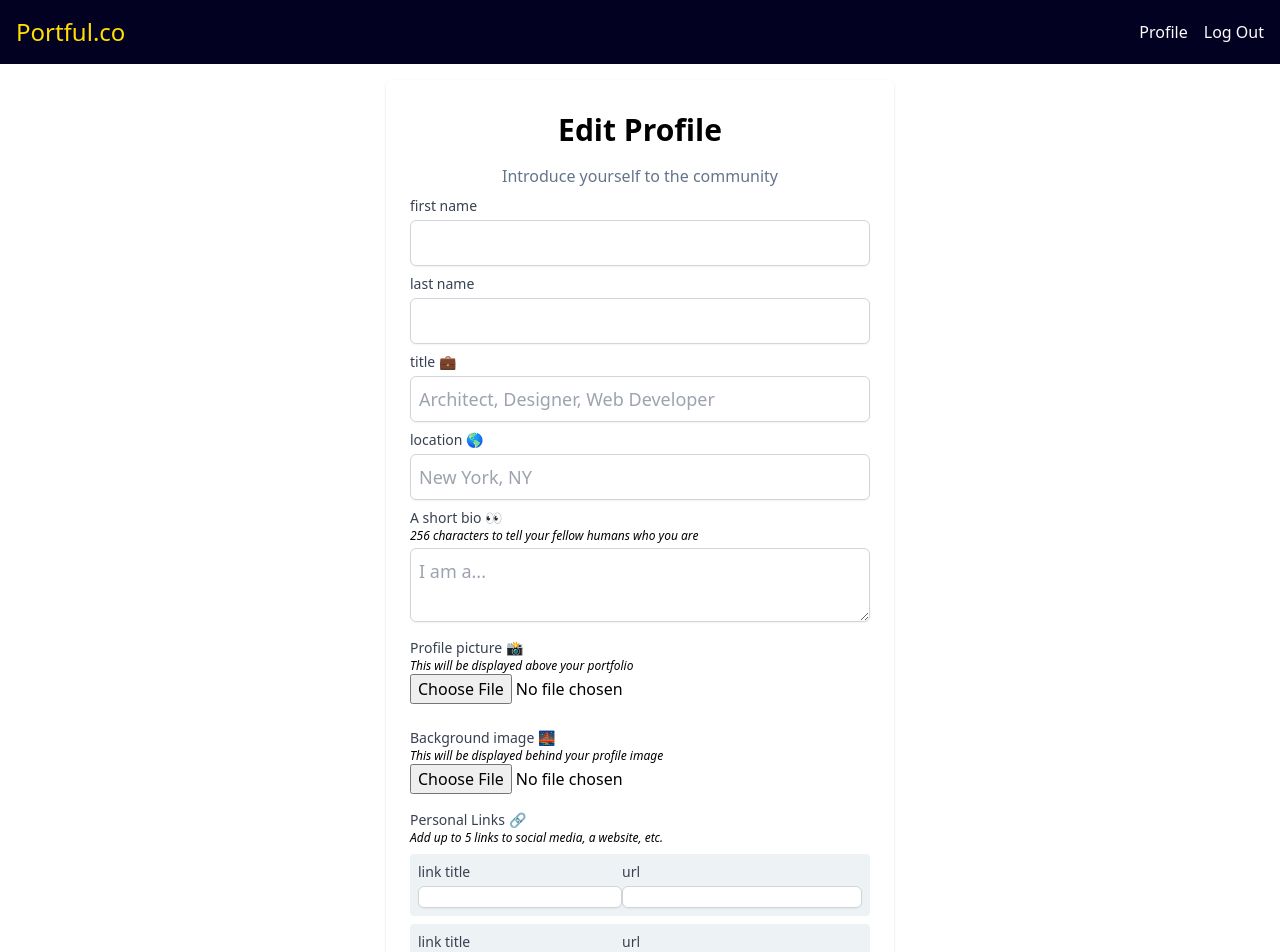
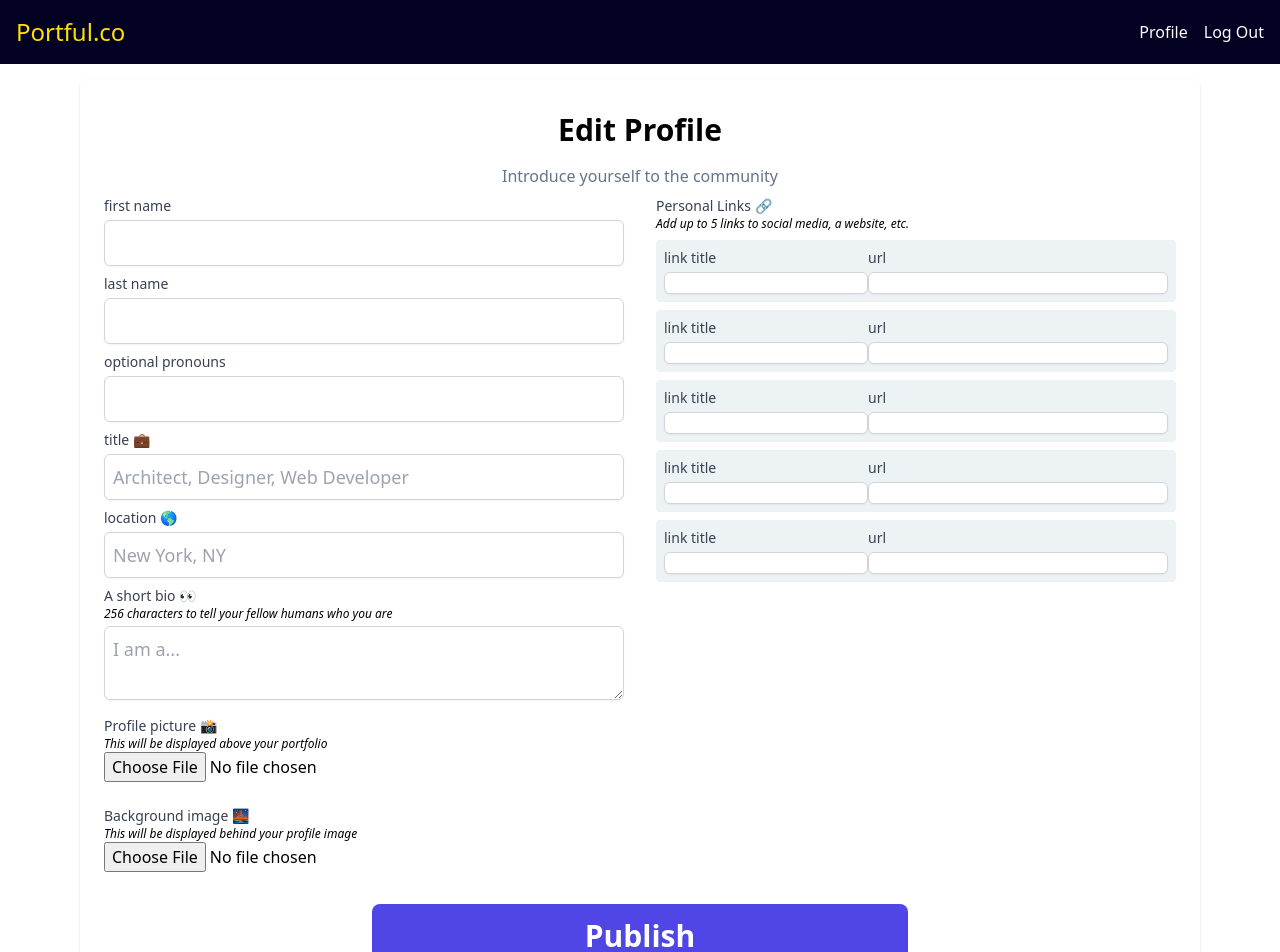
Before and after one commit to jwhubert91/portfolio-site, a React (Create React App) app: page /account/edit in a window 1280 px wide. Shown: the top 952 px of the page. Built offline with nearby package versions, Linux system fonts and the light colour scheme.

Commit message:
Improve edit profile form styling

```diff
--- a/src/pages/EditProfile.tsx
+++ b/src/pages/EditProfile.tsx
@@ -16,6 +16,7 @@ function EditProfile() {
   // const [backgroundPic, setBackgroundPic] = useState(null)
   const [firstName, setFirstName] = useState("")
   const [lastName, setLastName] = useState("")
+  const [pronouns, setPronouns] = useState("")
   const [title, setTitle] = useState("")
   const [location, setLocation] = useState("")
   const [bio, setBio] = useState("")
@@ -33,36 +34,8 @@ function EditProfile() {
   const navigate = useNavigate()
 
   function save() {
-    const currentTime = new Date().toUTCString()
-    const profileJSON = JSON.stringify({
-      title,
-      location,
-      bio,
-      links: [
-        { title: link1Name, url: link1Url },
-        { title: link2Name, url: link2Url },
-        { title: link3Name, url: link3Url },
-        { title: link4Name, url: link4Url },
-        { title: link5Name, url: link5Url },
-      ],
-      lastSaved: currentTime,
-    })
-    localStorage.setItem("profile", profileJSON)
+    console.log("Saved!")
   }
-
-  const load = async () => {
-    const storedData = localStorage.getItem("profile")
-    if (storedData) {
-      const { title, location, bio } = await JSON.parse(storedData)
-      setTitle(title)
-      setLocation(location)
-      setBio(bio)
-    }
-  }
-
-  useEffect(() => {
-    load()
-  }, [])
 
   const handleSubmit = (e: React.FormEvent) => {
     e.preventDefault()
@@ -72,7 +45,7 @@ function EditProfile() {
 
   return (
     <PageLayout className="flex flex-col">
-      <CenteredContent innerClassName="w-full sm:w-[540px] py-2 sm:py-4">
+      <CenteredContent innerClassName="w-full sm:w-[540px] lg:w-full py-2 sm:py-4">
         <form
           onSubmit={handleSubmit}
           className="flex flex-col px-6 py-8 shadow sm:rounded-md bg-white"
@@ -81,6 +54,8 @@ function EditProfile() {
           <p className="text-md mb-2 text-slate-500">
             Introduce yourself to the community
           </p>
+          <div className="flex flex-col lg:flex-row gap-x-8">
+            <div className="flex-1 flex flex-col justify-start">
               <Input
                 containerClassName="mb-2"
                 inputValue={firstName}
@@ -98,6 +73,16 @@ function EditProfile() {
                 onChange={(e) => {
                   const value = (e.target as HTMLInputElement).value
                   setLastName(value)
+                }}
+                type="text"
+              />
+              <Input
+                containerClassName="mb-2"
+                inputValue={pronouns}
+                label="optional pronouns"
+                onChange={(e) => {
+                  const value = (e.target as HTMLInputElement).value
+                  setPronouns(value)
                 }}
                 type="text"
               />
@@ -144,6 +129,8 @@ function EditProfile() {
                 label="Background image 🌉"
                 description="This will be displayed behind your profile image"
               />
+            </div>
+            <div className="flex-1 flex flex-col lg:justify-start">
               <div className="mb-2 text-left">
                 <h4 className="block text-sm font-medium text-gray-700">
                   Personal Links 🔗
@@ -212,7 +199,9 @@ function EditProfile() {
                   setLink5Url(value)
                 }}
               />
-          <Button buttonStyle="LARGE" className="mt-4">
+            </div>
+          </div>
+          <Button buttonStyle="LARGE" className="mt-4 lg:w-1/2 mx-auto">
             Publish
           </Button>
         </form>
```
Lines whose indentation alone changed are shown as unchanged.
